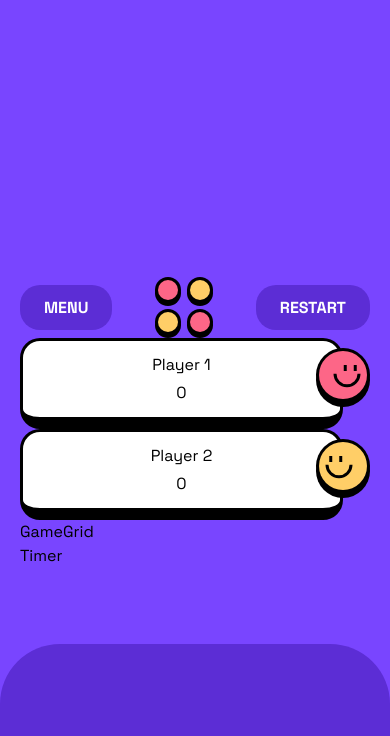
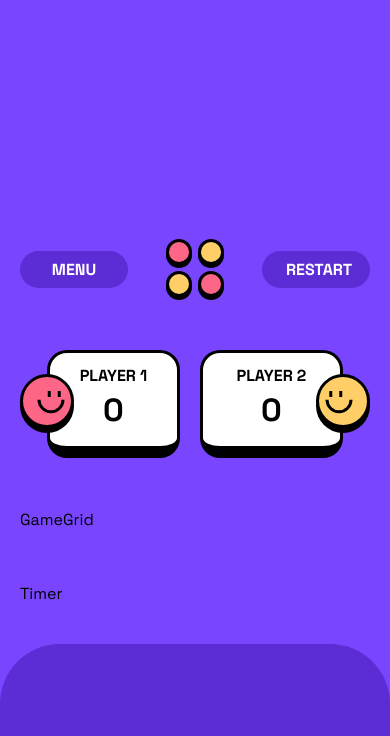
Before and after one commit to David-Henery4/Connect-4, a Next.js app: page / in a window 390 px wide. Both pictures are taken after a click on the button "PLAY VS PLAYER". Shown: the top 736 px of the page. Built offline with nearby package versions, Linux system fonts and the light colour scheme.

Commit message:
scores-&-navbar-mob-&-tablet

```diff
--- a/src/components/game/GameSection.tsx
+++ b/src/components/game/GameSection.tsx
@@ -2,7 +2,7 @@ import { GameGrid, Navbar, Scores, Timer } from "./game-parts"
 
 const GameSection = () => {
   return (
-    <section className="w-full">
+    <section className="w-full grid gap-y-[50px] gap-x-[20px] z-10">
       <Navbar />
       <Scores />
       <GameGrid />
--- a/src/components/game/game-parts/GameGrid.tsx
+++ b/src/components/game/game-parts/GameGrid.tsx
@@ -2,7 +2,7 @@
 
 const GameGrid = () => {
   return (
-    <div>GameGrid</div>
+    <div className="col-start-1 col-end-3">GameGrid</div>
   )
 }
 
--- a/src/components/game/game-parts/Navbar.tsx
+++ b/src/components/game/game-parts/Navbar.tsx
@@ -1,14 +1,16 @@
-import Navbtn from "./nav-btn/Navbtn"
-import { LogoIcon } from "../../../../public/assets/images"
+import Navbtn from "./nav-btn/Navbtn";
+import { LogoIcon } from "../../../../public/assets/images";
 
 const Navbar = () => {
   return (
-    <nav className='flex justify-between items-center'>
+    <nav className="w-full grid gap-y-6 col-start-1 col-end-3 mobile:grid-cols-navbar mobile:items-center">
       <Navbtn btnType="menu" />
-      <LogoIcon/>
+      <div className="row-start-1 row-end-2 flex justify-center items-center  mobile:row-auto">
+        <LogoIcon />
+      </div>
       <Navbtn btnType="restart" />
     </nav>
-  )
-}
+  );
+};
 
-export default Navbar
+export default Navbar;
--- a/src/components/game/game-parts/Scores.tsx
+++ b/src/components/game/game-parts/Scores.tsx
@@ -1,25 +1,30 @@
 import ScoreCard from "./score-card/ScoreCard";
 import { PlayerOneIcon, PlayerTwoIcon } from "../../../../public/assets/images";
+import { Heading } from "@/components/reusable/text";
 
 const Scores = () => {
   return (
     <>
-      <ScoreCard className="grid grid-cols-scoreCardMobileLeftToRight">
-        <div className="pt-[10px] pb-[22px] z-10 col-start-2 col-end-4 row-start-1 row-end-2">
+      <ScoreCard className="w-full flex flex-col mobile:flex-row">
+        <div className="mb-[-30px] flex justify-center items-center z-10 mobile:mb-0 mobile:mr-[-27px]">
           <PlayerOneIcon />
         </div>
-        <div className="bg-white rounded-[20px] border-[3px] border-b-[12px] border-black col-start-1 col-end-3 row-start-1 row-end-2 grid place-items-center py-[10px]">
-          <h3>Player 1</h3>
-          <p>0</p>
+        <div className="flex-1 bg-white rounded-[20px] border-[3px] border-b-[12px] border-black px-6 pt-[46px] pb-[18px] text-center mobile:py-3">
+          <Heading variant="xsmall" className="uppercase">
+            Player 1
+          </Heading>
+          <p className="text-[32px] font-bold">0</p>
         </div>
       </ScoreCard>
-      <ScoreCard className="grid grid-cols-scoreCardMobileLeftToRight">
-        <div className="pt-[10px] pb-[22px] z-10 col-start-2 col-end-4 row-start-1 row-end-2">
+      <ScoreCard className="w-full flex flex-col mobile:flex-row-reverse">
+        <div className="mb-[-30px] flex justify-center items-center z-10 mobile:mb-0 mobile:ml-[-27px]">
           <PlayerTwoIcon />
         </div>
-        <div className="bg-white rounded-[20px] border-[3px] border-b-[12px] border-black col-start-1 col-end-3 row-start-1 row-end-2 grid place-items-center py-[10px]">
-          <h3>Player 2</h3>
-          <p>0</p>
+        <div className="flex-1 bg-white rounded-[20px] border-[3px] border-b-[12px] border-black px-7 pt-[46px] pb-[18px] text-center mobile:py-3">
+          <Heading variant="xsmall" className="uppercase">
+            Player 2
+          </Heading>
+          <p className="text-[32px] font-bold">0</p>
         </div>
       </ScoreCard>
     </>
--- a/src/components/game/game-parts/Timer.tsx
+++ b/src/components/game/game-parts/Timer.tsx
@@ -2,7 +2,7 @@
 
 const Timer = () => {
   return (
-    <div>Timer</div>
+    <div className="col-start-1 col-end-3">Timer</div>
   )
 }
 
--- a/src/components/game/game-parts/nav-btn/Navbtn.tsx
+++ b/src/components/game/game-parts/nav-btn/Navbtn.tsx
@@ -5,7 +5,7 @@ interface NavbtnProps {
 
 const Navbtn = ({ btnType }: NavbtnProps) => {
   return (
-    <button className="uppercase py-3 px-6 bg-primary text-white font-bold text-base leading-[21px] rounded-[20px] hover:bg-pink active:bg-primary">
+    <button className="uppercase py-3 px-6 bg-primary text-white font-bold text-base leading-[21px] rounded-[20px] hover:bg-pink active:bg-primary mobile:w-[108px] mobile:py-2">
       {btnType}
     </button>
   )
--- a/tailwind.config.ts
+++ b/tailwind.config.ts
@@ -8,15 +8,16 @@ const config: Config = {
   ],
   theme: {
     screens: {
+      mobile: "23.4375em", // 375px
       smTablet: "32.5em", // 520px
+      tablet: "48em", // 768px
+      desktop: "64em", // 1024px
     },
     fontFamily: {
       spaceG: ["var(--font-space-g)", "sans-serif"],
     },
     gridTemplateColumns: {
-      scoreCardMobileRightToLeft: "27px 27px 1fr",
-      scoreCardMobileLeftToRight: "1fr 27px 27px",
-      // scoreCardDesktop: "1fr 1fr 1fr",
+      navbar: "auto 1fr auto",
     },
     colors: {
       black: "#000000",
```
